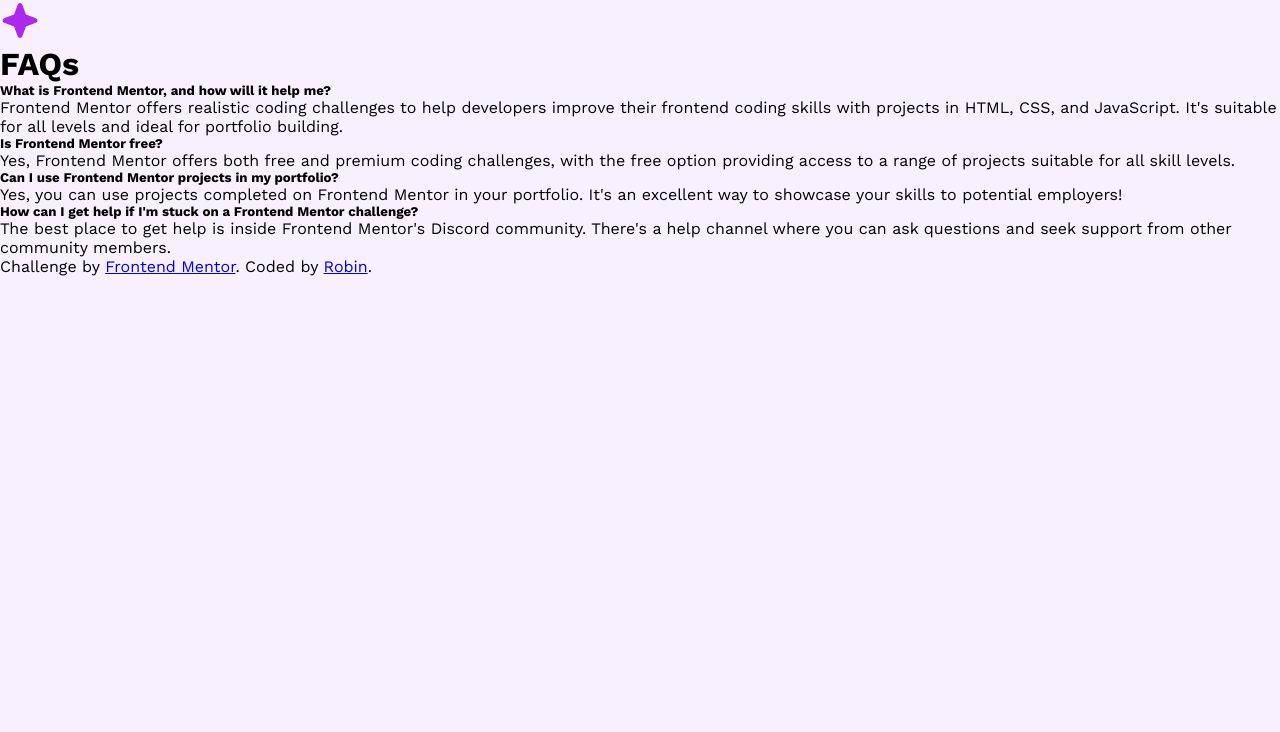
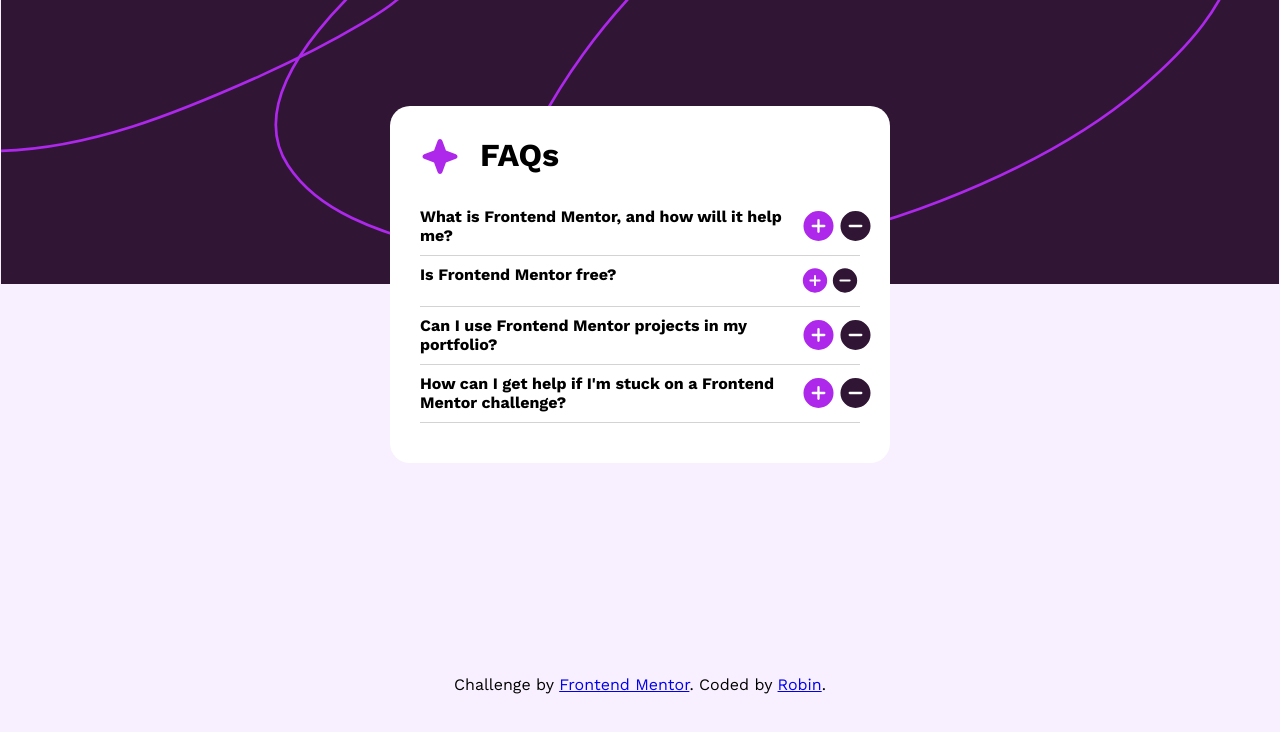
Before and after one commit to Spsingh0005/faq-window, a plain HTML site: page index.html in a window 1280 px wide. Drawn offline with nearby package versions, Linux system fonts and the light colour scheme.

Commit message:
styling added

```diff
--- a/index.html
+++ b/index.html
@@ -15,49 +15,100 @@
 </style>
 
 <body>
-  <header>
+  <main>
+    <div class="card">
+      <div class="card_header">
         <img src="/assets/images/icon-star.svg" alt="">
         <h1>
           FAQs
         </h1>
-  </header>
-  <main>
+      </div>
+      <div class="main_content">
         <div class="content">
-      <h5>
+          <div class="inner_content">
+            <div class="que">
+              <h4>
                 What is Frontend Mentor, and how will it help me?
-      </h5>
+              </h4>
+            </div>
+            <div class="ans">
               <p>
                 Frontend Mentor offers realistic coding challenges to help developers improve their
                 frontend coding skills with projects in HTML, CSS, and JavaScript. It's suitable for
                 all levels and ideal for portfolio building.
               </p>
             </div>
+          </div>
+          <div class="toggle_button">
+            <img src="/assets/images/icon-plus.svg" alt="">
+            <img src="/assets/images/icon-minus.svg" alt="">
+          </div>
+        </div>
+        <span class="line"></span>
         <div class="content">
-      <h5>
+          <div class="inner_content">
+            <div class="que">
+              <h4>
                 Is Frontend Mentor free?
-      </h5>
+              </h4>
+            </div>
+            <div class="ans">
               <p>
                 Yes, Frontend Mentor offers both free and premium coding challenges, with the free
                 option providing access to a range of projects suitable for all skill levels.
               </p>
             </div>
+          </div>
+          <div class="toggle_button">
+            <img src="/assets/images/icon-plus.svg" alt="">
+            <img src="/assets/images/icon-minus.svg" alt="">
+          </div>
+        </div>
+        <span class="line"></span>
         <div class="content">
-      <h5>
+          <div class="inner_content">
+            <div class="que">
+
+            <h4>
               Can I use Frontend Mentor projects in my portfolio?
-      </h5>
+            </h4>
+            </div>
+            <div class="ans">
               <p>
                 Yes, you can use projects completed on Frontend Mentor in your portfolio. It's an excellent
                 way to showcase your skills to potential employers!
               </p>
             </div>
+          </div>
+          <div class="toggle_button">
+            <img src="/assets/images/icon-plus.svg" alt="">
+            <img src="/assets/images/icon-minus.svg" alt="">
+          </div>
+        </div>
+        <span class="line"></span>
         <div class="content">
-      <h5>
+          <div class="inner_content">
+            <div class="que">
+            <h4>
               How can I get help if I'm stuck on a Frontend Mentor challenge?
-      </h5>
+            </h4>
+            </div>
+            <div class="ans">
               <p>
                 The best place to get help is inside Frontend Mentor's Discord community. There's a help
                 channel where you can ask questions and seek support from other community members.
               </p>
+            </div>
+
+          </div>
+          <div class="toggle_button">
+            <img src="/assets/images/icon-plus.svg" alt="">
+            <img src="/assets/images/icon-minus.svg" alt="">
+          </div>
+        </div>
+        <span class="line"></span>
+      </div>
+
     </div>
   </main>
   <div class="attribution">
--- a/style.css
+++ b/style.css
@@ -1,5 +1,4 @@
-*
-{
+* {
     padding: 0;
     margin: 0;
     box-sizing: border-box;
@@ -7,13 +6,63 @@
 }
 
 :root {
-    --light_pink : hsl(275, 100%, 97%);
-    --grayish_purple : hsl(292, 16%, 49%);
-    --dark_purple : hsl(292, 42%, 14%);
+    --light_pink: hsl(275, 100%, 97%);
+    --grayish_purple: hsl(292, 16%, 49%);
+    --dark_purple: hsl(292, 42%, 14%);
 }
 
-body
-{
+body {
     background-color: var(--light_pink);
+    background-image: url(/assets/images/background-pattern-desktop.svg);
+    /* background-position: top; */
+    background-size: contain;
+    width: 100%;
+    background-repeat: no-repeat;
+    display: grid;
+    justify-content: center;
+    align-items: center;
+    height: 100vh;
+}
 
+body main {
+    width: 500px;
+    margin: auto;
+    background-color: white;
+    padding: 30px;
+    border-radius: 20px;
 }
+
+.card {
+    .card_header {
+        display: flex;
+        margin-bottom: 30px;
+
+        /* Star */
+        img {
+            margin-right: 20px;
+        }
+    }
+}
+
+.card .content {
+    display: flex;
+    justify-content: space-between;
+    margin: 10px 0;
+}
+.card .inner_content .ans{
+    display: none;
+}
+.toggle_button{
+    display: flex;
+}
+.line {
+    height: 0.1px;
+    width: 100%;
+    background-color: lightgrey;
+    display: block;
+    margin: 10px 0;
+}
+.attribution{
+    text-align: center;
+    color: black;
+}
```
Lines whose indentation alone changed are shown as unchanged.
